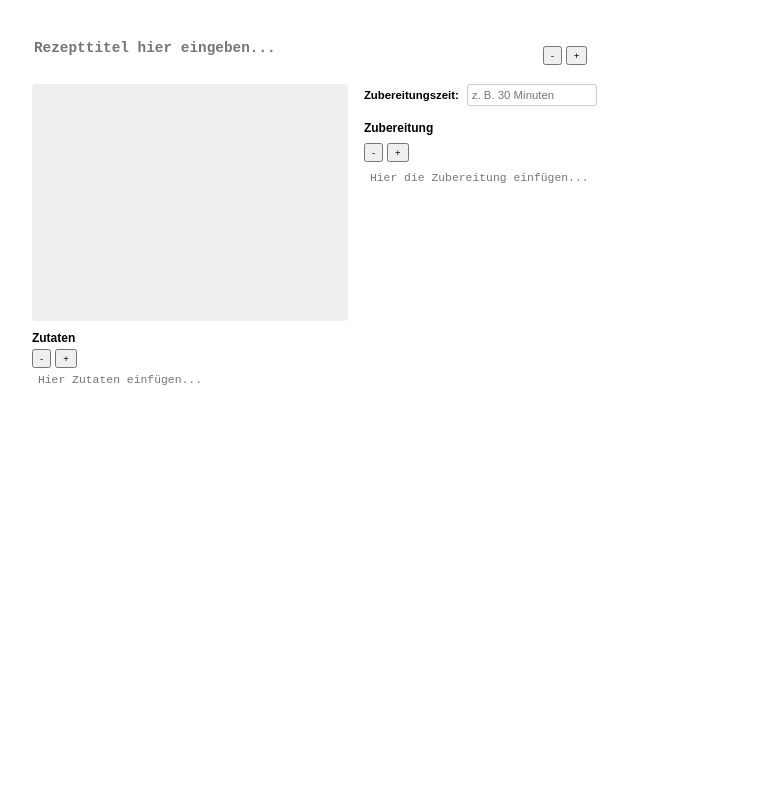
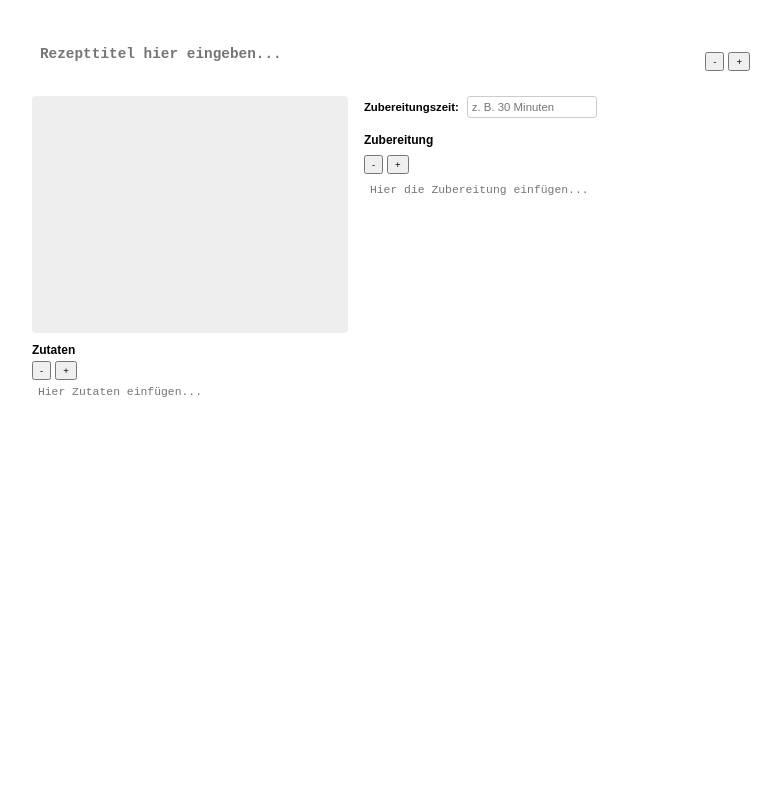
Before and after one commit to AlexGett/Rezepte, a plain HTML site: page index.html in a window 1280 px wide. Shown: the top 800 px of the page, without its empty margins (249-1030 px from the left). Drawn offline with nearby package versions, Linux system fonts and the light colour scheme.

Commit message:
Add files via upload

```diff
--- a/index.html
+++ b/index.html
@@ -46,16 +46,15 @@
 		}
 
 		.title textarea {
-			width: 70%;
+			width: 100%;
 			font-size: 1.2em;
 			font-weight: bold;
+			padding: 8px;
 			border: none;
 			box-sizing: border-box;
 			resize: none;
-			/* Korrektur: Feste Höhe entfernt, um dynamische Anpassung zu ermöglichen */
 			height: auto;
-			min-height: 0.5em;
-			/* Mindesthöhe für eine Zeile */
+			min-height: 1.5em;
 			overflow: hidden;
 			background: transparent;
 		}
@@ -332,7 +331,8 @@
 		// Service Worker Registrierung
 		if ('serviceWorker' in navigator) {
 			window.addEventListener('load', () => {
-				navigator.serviceWorker.register('/service-worker.js')
+				// Korrektur: Relativer Pfad zum Service Worker
+				navigator.serviceWorker.register('./service-worker.js')
 					.then(registration => {
 						console.log('Service Worker registriert:', registration.scope);
 					})
```
